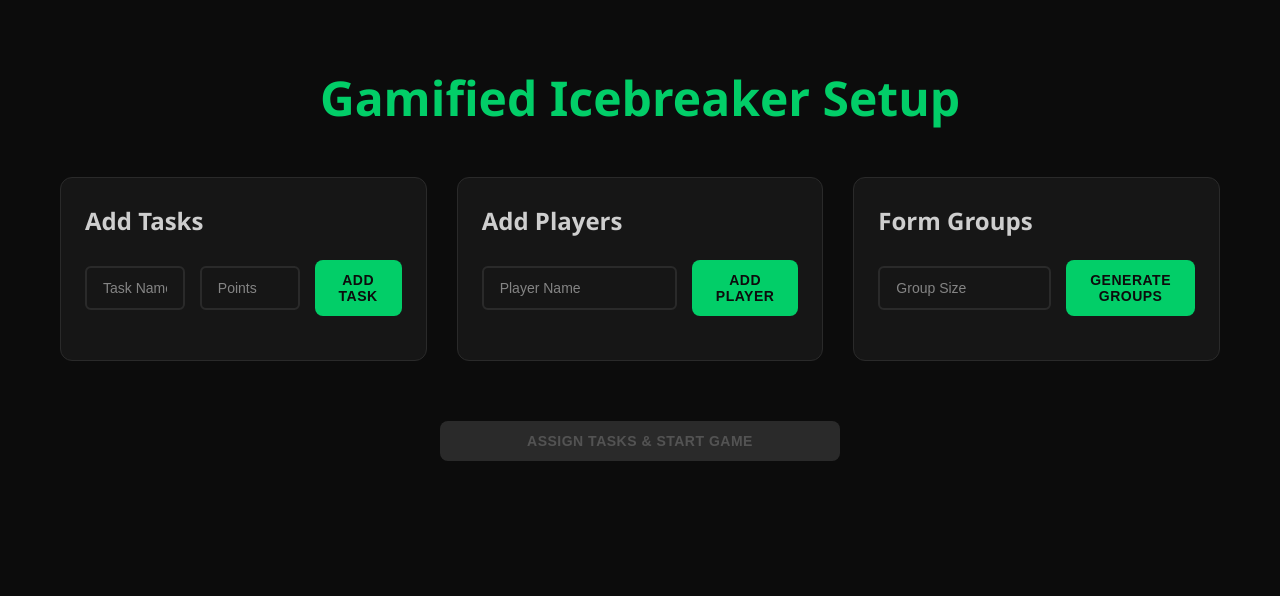
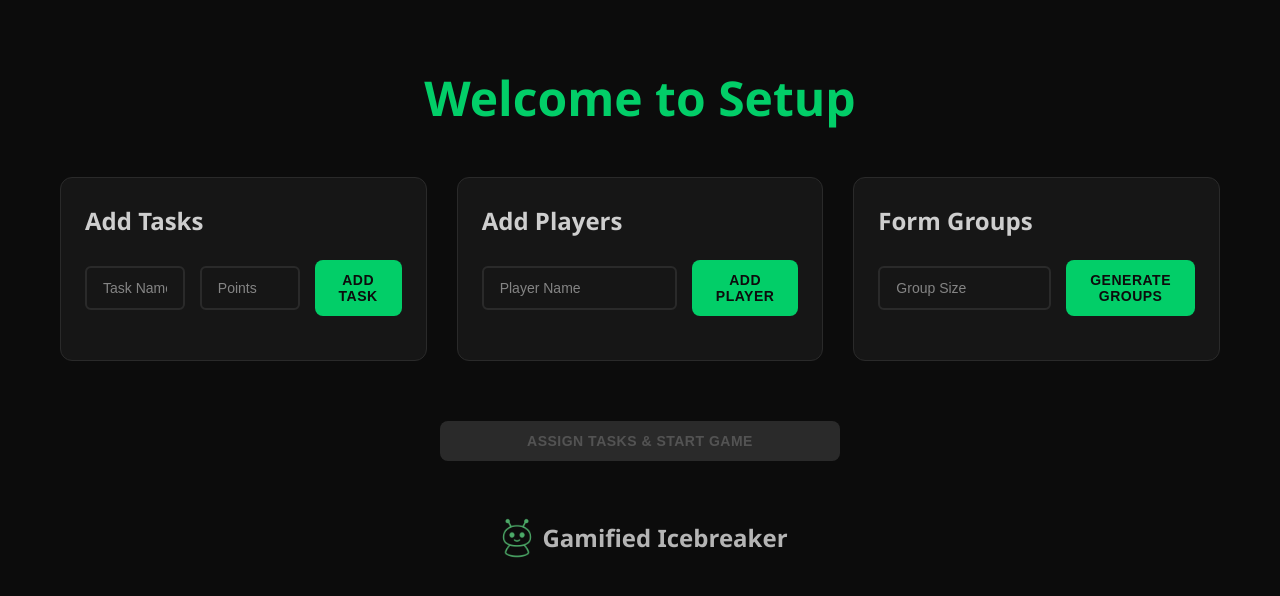
Before and after one commit to typshi-aswin/icebreaker-gamified, a React (Vite) app: page / in a window 1280 px wide. Shown: the top 596 px of the page. Built offline with nearby package versions, Linux system fonts and the light colour scheme.

Commit message:
feat: added footer

```diff
--- /dev/null
+++ b/src/components/Footer/Footer.module.css
@@ -0,0 +1,17 @@
+.container {
+    display: flex;
+    flex-direction: row;
+    align-items: center;
+    justify-content: center;
+    margin-top: 2rem;
+}
+
+.img {
+    width: 50px;
+    height: 50px;
+}
+
+.footerText {
+    font-size: 1.5rem;
+    font-weight: 600;
+}
--- /dev/null
+++ b/src/components/Footer/Footer.tsx
@@ -0,0 +1,12 @@
+import styles from './Footer.module.css';
+
+const Footer = () => {
+    return (
+        <div className={styles.container}>
+            <img src ='src\assets\mascot.png' className={styles.img}/>
+            <p className={styles.footerText}> Gamified Icebreaker </p>
+        </div>
+    )
+}
+
+export default Footer;
--- a/src/pages/GamePage/GamePage.tsx
+++ b/src/pages/GamePage/GamePage.tsx
@@ -2,6 +2,7 @@ import React from 'react';
 import { Task, Group } from '../../App';
 import './GamePage.css';
 import BackgroundParticles from '../../components/BackgroundParticles/BackgroundParticles';
+import Footer from '../../components/Footer/Footer';
 
 interface GamePageProps {
   tasks: Task[];
@@ -110,6 +111,7 @@ const GamePage: React.FC<GamePageProps> = ({
           </div>
         </div>
       </div>
+      <Footer />
     </div>
   );
 };
--- a/src/pages/LeaderboardPage/LeaderboardPage.tsx
+++ b/src/pages/LeaderboardPage/LeaderboardPage.tsx
@@ -2,6 +2,7 @@ import React from 'react';
 import { Group } from '../../App';
 import './LeaderboardPage.css';
 import BackgroundParticles from '../../components/BackgroundParticles/BackgroundParticles';
+import Footer from '../../components/Footer/Footer';
 
 interface LeaderboardPageProps {
   groups: Group[];
@@ -108,6 +109,7 @@ const LeaderboardPage: React.FC<LeaderboardPageProps> = ({
           </div>
         )}
       </div>
+      <Footer />
     </div>
   );
 };
--- a/src/pages/SetupPage/SetupPage.tsx
+++ b/src/pages/SetupPage/SetupPage.tsx
@@ -2,6 +2,7 @@ import React, { useState } from 'react';
 import { Task, Player, Group } from '../../App';
 import './SetupPage.css';
 import BackgroundParticles from '../../components/BackgroundParticles/BackgroundParticles';
+import Footer from '../../components/Footer/Footer';
 
 interface SetupPageProps {
   tasks: Task[];
@@ -88,7 +89,7 @@ const SetupPage: React.FC<SetupPageProps> = ({
     <div className="setup-page">
       <BackgroundParticles count={50} />
       <div className="container">
-        <h1 className="setup-title">Gamified Icebreaker Setup</h1>
+        <h1 className="setup-title">Welcome to Setup</h1>
 
         <div className="setup-grid">
           {/* Add Tasks Section */}
@@ -215,6 +216,7 @@ const SetupPage: React.FC<SetupPageProps> = ({
           </button>
         </div>
       </div>
+      <Footer />
     </div>
   );
 };
```
Also changed, not shown: src/assets/mascot.png (added).
